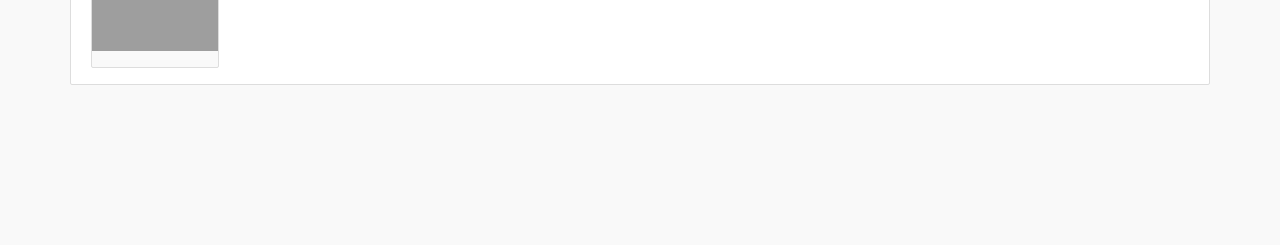
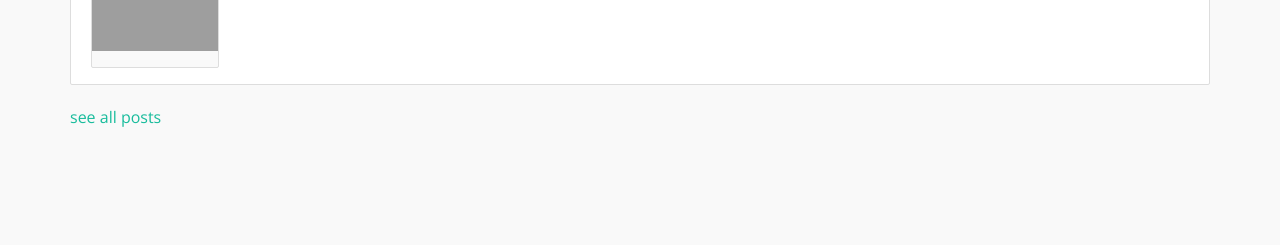
Before and after one commit to utgwkk/le4-database, a Flask app: page / in a window 1280 px wide. Shown: the part 555-800 px from the top of the page. Run offline with Flask 2, Linux system fonts and the light colour scheme; a database or web service that is not in the repository returns one stand-in record (values such as "Sample title"); some libraries are stand-ins or nearby versions; grey boxes are pictures that could not be loaded.

Commit message:
Add link to list all post page

```diff
--- a/templates/index.html
+++ b/templates/index.html
@@ -11,6 +11,7 @@
         {% include "_post.html" %}
       {% endfor %}
     </ul>
+    <a href="{{ url_for('list_posts') }}">see all posts</a>
     {% if logged_in() %}
     <h2>Posts by following user</h2>
     <ul class="list-group">
```
